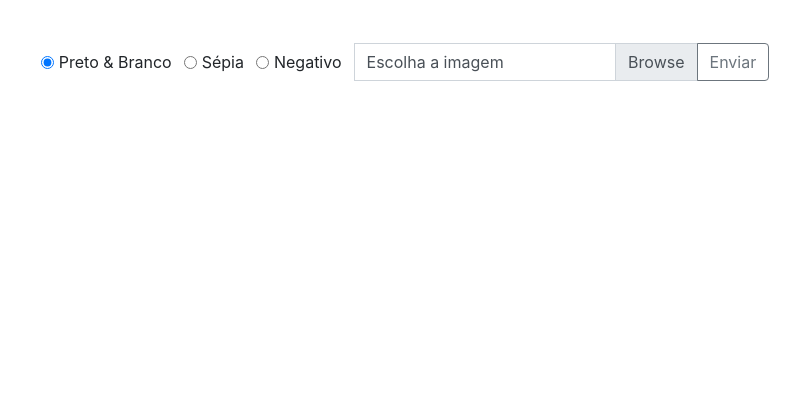
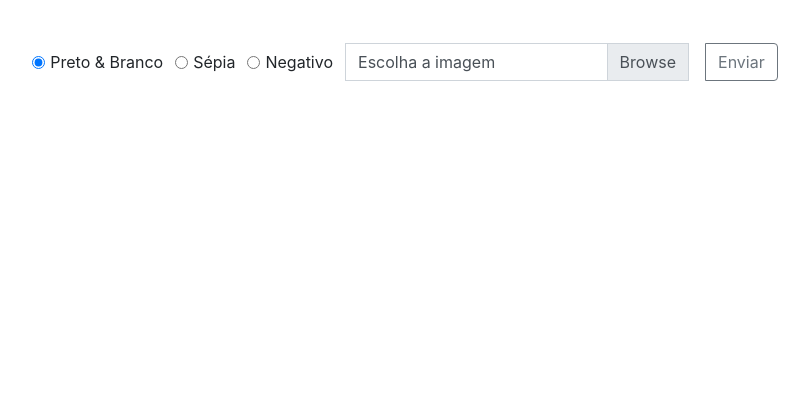
Before and after one commit to paulobazooka/app-image-python, a Django app: page / in a window 1280 px wide. Shown: the part 337-757 px from the top of the page, without its empty margins (235-1044 px from the left). Run offline with Django 3.2, Linux system fonts and the light colour scheme; some libraries are stand-ins or nearby versions.

Commit message:
inserção de espaço entre o input e o botão

```diff
--- a/principal/templates/index.html
+++ b/principal/templates/index.html
@@ -21,7 +21,7 @@
                 <input type="file" id="inputFile" name="inputFile" accept="image/*" class="custom-file-input" aria-describedby="inputGroupFileAddon04">
                 <label class="custom-file-label" id="labelFile" for="inputFile">Escolha a imagem</label>
             </div>
-            <div class="input-group-append">
+            <div class="input-group-append ml-3">
                 <button class="btn btn-outline-secondary" type="submit" id="inputGroupFileAddon04">Enviar</button>
             </div>
         </div>
```
